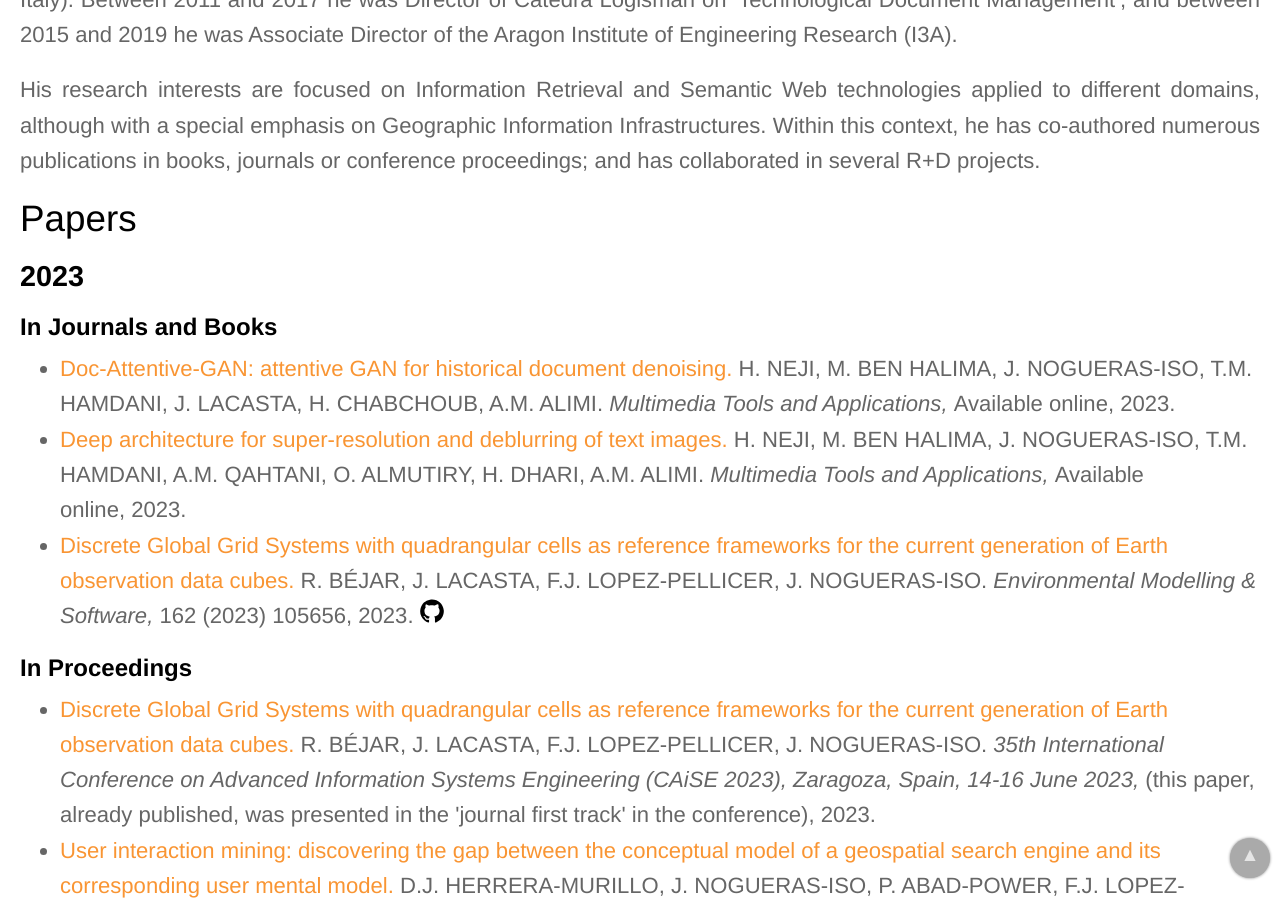
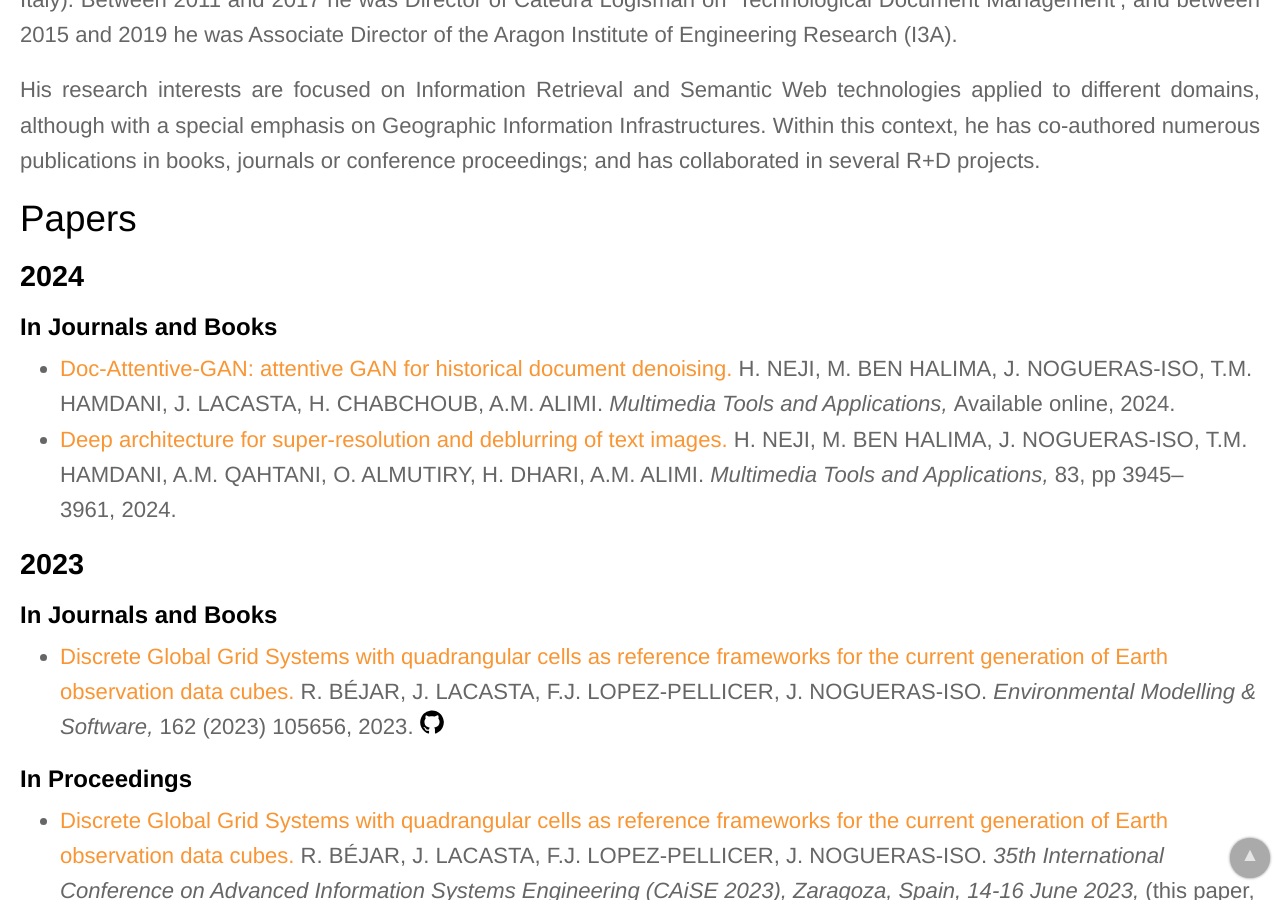
Before and after one commit to IAAA-Lab/IAAA-Lab.github.io, a Jekyll site: the page built from _staff/jnog.md, in a window 1280 px wide and 900 px high, scrolled down 718 px. Built offline with Jekyll 4.4.1, drawn with Linux system fonts in a browser that asks for light colours; some of the changed lines change nothing that is shown.

Commit message:
Update papers.yml

```diff
--- a/_data/papers.yml
+++ b/_data/papers.yml
@@ -1,6 +1,22 @@
 # Importante: dentro de este fichero los artículos tienen que estar ordenados por año
 # (los más recientes primero) y dentro de cada año primero van los libros, luego los
 # artículos de revista y capítulos de libro y finalmente los artículos de congreso
+# -------------------
+- title: "Doc-Attentive-GAN: attentive GAN for historical document denoising"
+  url: https://link.springer.com/article/10.1007/s11042-023-17476-2
+  authors:  H. NEJI, M. BEN HALIMA, J. NOGUERAS-ISO, T.M. HAMDANI, J. LACASTA, H. CHABCHOUB, A.M. ALIMI
+  publication: "Multimedia Tools and Applications"
+  publication_detail: "Available online"
+  year: 2024
+  doi: 10.1007/s11042-023-17476-2
+# -------------------
+- title: "Deep architecture for super-resolution and deblurring of text images"
+  url: https://link.springer.com/article/10.1007/s11042-023-15340-x
+  authors:  H. NEJI, M. BEN HALIMA, J. NOGUERAS-ISO, T.M. HAMDANI, A.M. QAHTANI, O. ALMUTIRY, H. DHARI, A.M. ALIMI
+  publication: "Multimedia Tools and Applications"
+  publication_detail: "83, pp 3945–3961"
+  year: 2024
+  doi: 10.1007/s11042-023-15340-x
 # -------------------
 - title: "Providing a Common Approach to Designing Dataset-Based Learning Activities Based on a Literature Review"
   url: https://www.mdpi.com/2076-3417/13/23/12704
@@ -10,14 +26,6 @@
   year: 2023
   doi: https://doi.org/10.3390/app132312704
 # -------------------
-- title: "Doc-Attentive-GAN: attentive GAN for historical document denoising"
-  url: https://link.springer.com/article/10.1007/s11042-023-17476-2
-  authors:  H. NEJI, M. BEN HALIMA, J. NOGUERAS-ISO, T.M. HAMDANI, J. LACASTA, H. CHABCHOUB, A.M. ALIMI
-  publication: "Multimedia Tools and Applications"
-  publication_detail: "Available online"
-  year: 2023
-  doi: 10.1007/s11042-023-17476-2
-# -------------------
 - title: "Effects of data time lag in a decision-making system using machine learning for pork price prediction"
   url: https://doi.org/10.1007/s00521-023-08730-7
   authors:  M.E. SUAZA-MEDINA, F.J. ZARAZAGA-SORIA, J. PINILLA-LÓPEZ, F.J. LOPEZ-PELLICER, J. LACASTA
@@ -25,14 +33,6 @@
   publication_detail: "Available online"
   year: 2023
   doi: 10.1007/s00521-023-08730-7
-# -------------------
-- title: "Deep architecture for super-resolution and deblurring of text images"
-  url: https://link.springer.com/article/10.1007/s11042-023-15340-x
-  authors:  H. NEJI, M. BEN HALIMA, J. NOGUERAS-ISO, T.M. HAMDANI, A.M. QAHTANI, O. ALMUTIRY, H. DHARI, A.M. ALIMI
-  publication: "Multimedia Tools and Applications"
-  publication_detail: "Available online"
-  year: 2023
-  doi: 10.1007/s11042-023-15340-x
 # -------------------
 - title: "Discrete Global Grid Systems with quadrangular cells as reference frameworks for the current generation of Earth observation data cubes"
   url: https://doi.org/10.1016/j.envsoft.2023.105656
```
